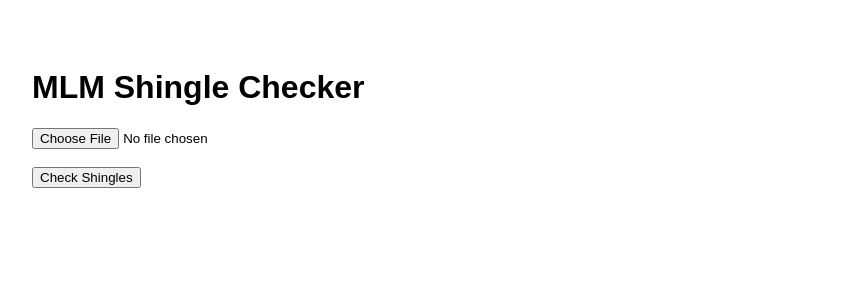
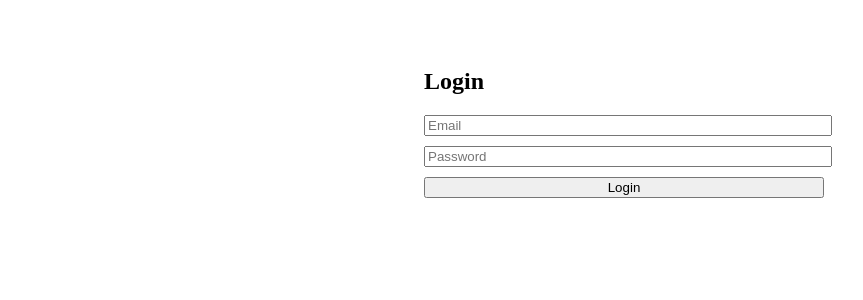
Before and after one commit to williamobrienmlmhi/mlm-shingle-checker, a React (Vite) app in the folder frontend/: page / in a window 1280 px wide. Shown: the top 300 px of the page, without its empty margins (16-879 px from the left). Built offline with nearby package versions, Linux system fonts and the light colour scheme.

Commit message:
Add login screen and protect frontend routes

```diff
--- a/frontend/src/App.jsx
+++ b/frontend/src/App.jsx
@@ -62,7 +62,35 @@ formData.append("photo", photo);
       setLoading(false);
     }
   };
+if (!token) {
+  return (
+    <div style={{ padding: "40px", maxWidth: "400px", margin: "auto" }}>
+      <h2>Login</h2>
 
+      <input
+        type="email"
+        placeholder="Email"
+        value={email}
+        onChange={(e) => setEmail(e.target.value)}
+        style={{ width: "100%", marginBottom: "10px" }}
+      />
+
+      <input
+        type="password"
+        placeholder="Password"
+        value={password}
+        onChange={(e) => setPassword(e.target.value)}
+        style={{ width: "100%", marginBottom: "10px" }}
+      />
+
+      <button onClick={login} style={{ width: "100%" }}>
+        Login
+      </button>
+
+      {error && <p style={{ color: "red" }}>{error}</p>}
+    </div>
+  );
+}
   return (
     <div style={{ padding: "40px", fontFamily: "Arial" }}>
       <h1>MLM Shingle Checker</h1>
```
